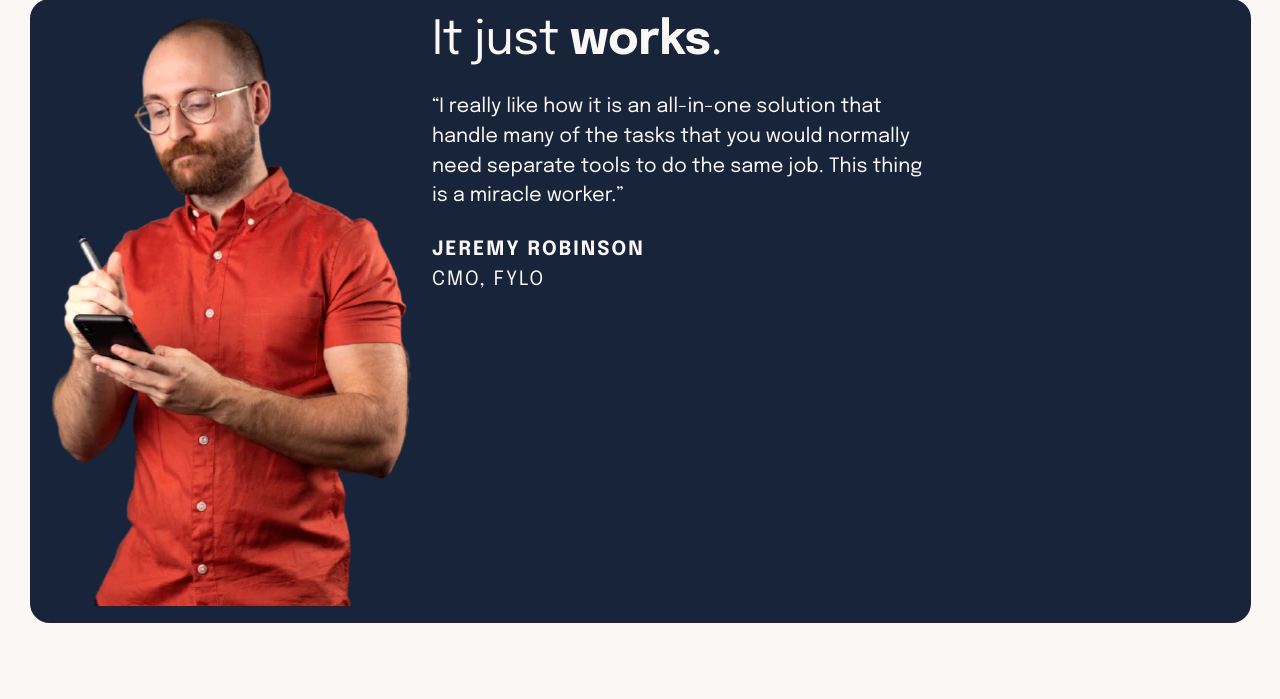
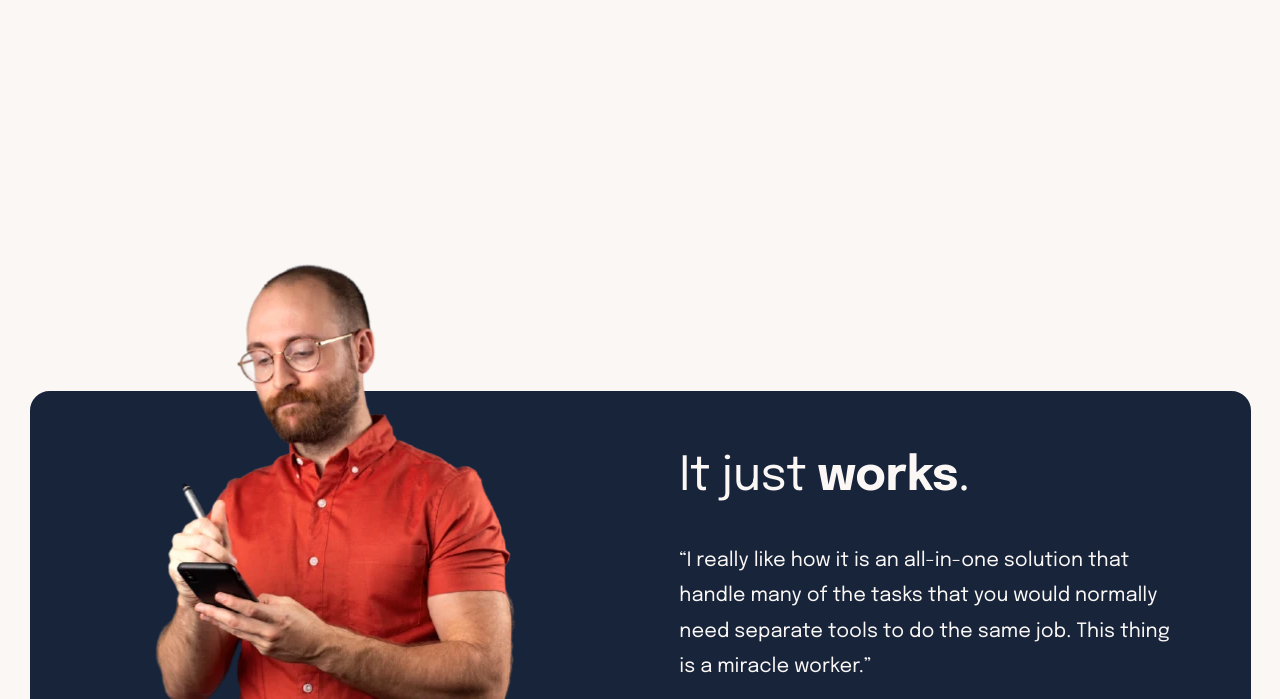
Before and after one commit to dwhenson/frontendmentor-suite-landing, a website built with Parcel: page src/index.html in a window 1280 px wide. Shown: the part 692-1391 px from the top of the page. Built offline with nearby package versions, Linux system fonts and the light colour scheme.

Commit message:
✅ ADD: basic styles just works section

```diff
--- a/src/index.html
+++ b/src/index.html
@@ -57,8 +57,8 @@
         </aside>
       </section>
 
-      <section class="with-sidebar box" data-state="dark">
-        <img src="images/image-jeremy-large.webp" alt="" />
+      <section class="[ just-works ][ switcher box ]" data-state="dark">
+        <div class="image-wrapper"><img src="images/image-jeremy-large.webp" alt="" /></div>
         <div class="flow-content">
           <h2>It just <span class="bold">works</span>.</h2>
           <blockquote>
--- a/src/scss/_reset.scss
+++ b/src/scss/_reset.scss
@@ -48,7 +48,7 @@ body {
   min-block-size: 100vh;
   overflow-y: scroll;
   background-color: #fff;
-  line-height: 1.5;
+  line-height: 1.8;
   color: #000;
   text-rendering: optimizeSpeed;
   -webkit-font-smoothing: antialiased;
--- a/src/scss/blocks/_aside.scss
+++ b/src/scss/blocks/_aside.scss
@@ -1,5 +1,5 @@
 .aside {
-  --min-basis: 25rem;
+  --min-basis: 30rem;
 
   ul {
     text-align: center;
--- /dev/null
+++ b/src/scss/blocks/_just-works.scss
@@ -0,0 +1,25 @@
+.just-works {
+  --bespoke-gap: var(--space-xxl);
+  --flow-space: var(--space-l);
+  --min-basis: 40rem;
+  --padding-inline: var(--space-l);
+  --padding-block: var(--space-xl);
+
+  align-items: center;
+  justify-content: center;
+  margin-block-start: calc(var(--space-xxl) * 5);
+
+  .image-wrapper {
+    position: relative;
+    display: grid;
+    place-items: center;
+    align-self: flex-end;
+    margin-block-end: calc(var(--padding-block) * -1);
+
+    // FIXME sort out image position
+    img {
+      position: absolute;
+      inset-block-end: 0;
+    }
+  }
+}
--- a/src/scss/composition/_sidebar.scss
+++ b/src/scss/composition/_sidebar.scss
@@ -6,7 +6,7 @@
   gap: var(--bespoke-gap, var(--space-s, 1rem));
 
   > :first-child {
-    flex-basis: var(--first-child-basis, 30%);
+    flex-basis: var(--first-child-basis, 50%);
     flex-grow: var(--first-child-grow, 1);
     min-inline-size: var(--first-child-min-size, auto);
   }
--- a/src/scss/global.scss
+++ b/src/scss/global.scss
@@ -31,6 +31,8 @@ Blocks
 @use "blocks/header";
 @use "blocks/hero";
 @use "blocks/aside";
+@use "blocks/super-solution";
+@use "blocks/just-works";
 
 /* ==================================================
 Exceptions
```
